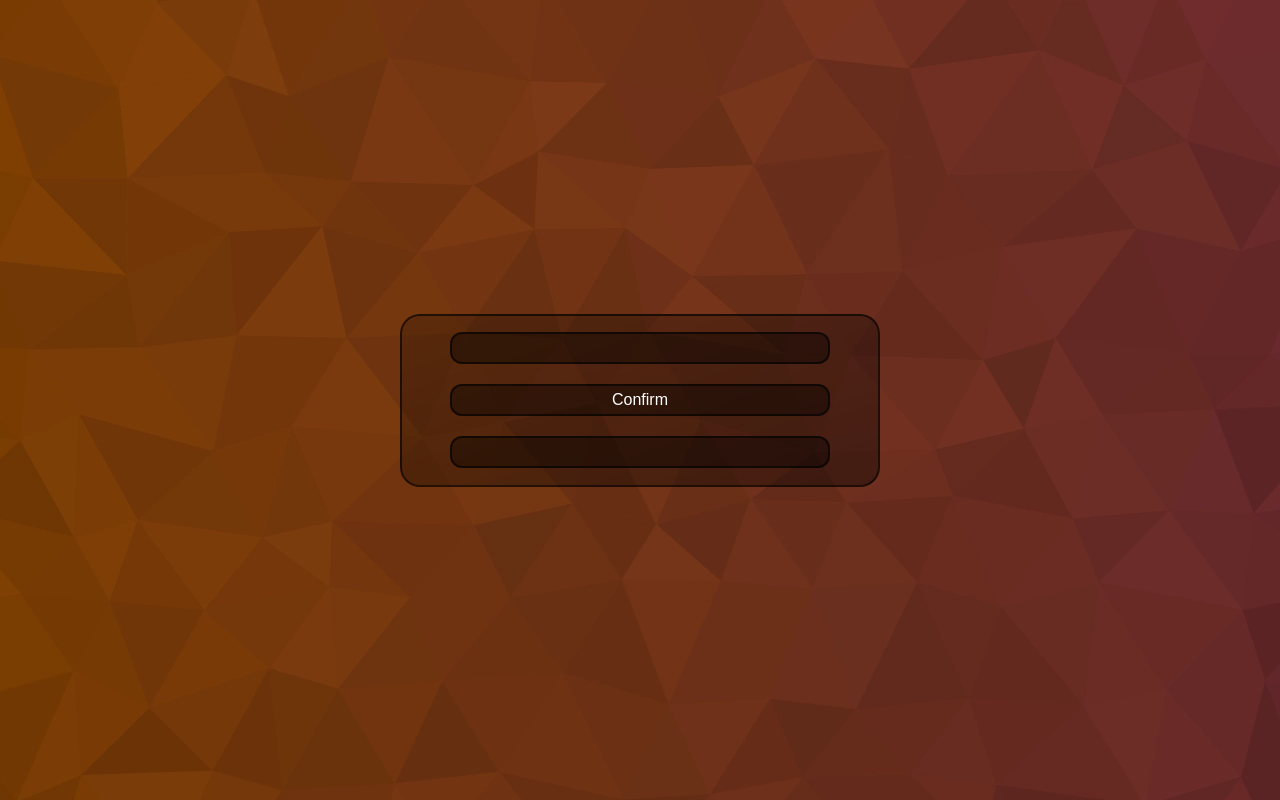
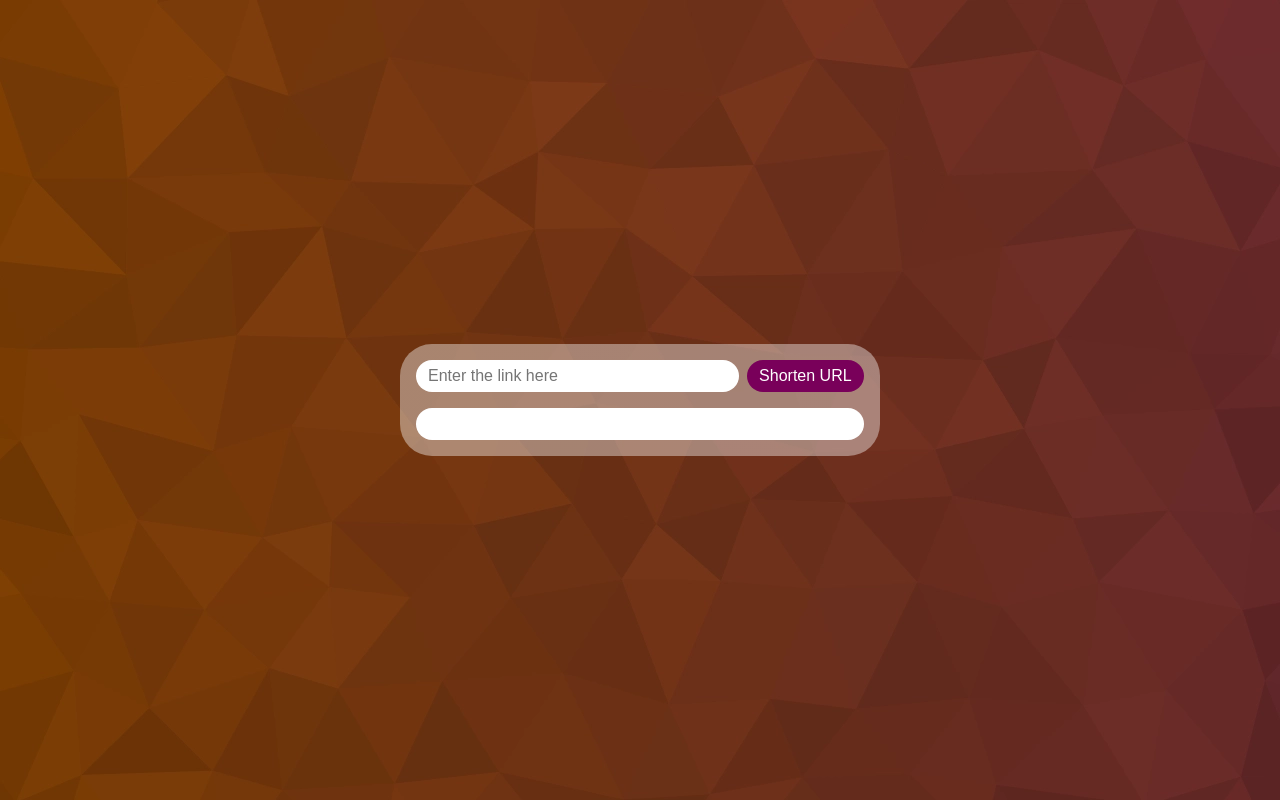
Before and after one commit to StingrayFG/usfe, an Angular app: page / in a window 1280 px wide. Built offline with nearby package versions, Linux system fonts and the light colour scheme.

Commit message:
Update home page styling

```diff
--- a/src/app/homePage/homePage.component.html
+++ b/src/app/homePage/homePage.component.html
@@ -1,7 +1,13 @@
 <div class='div-full'>
   <div class='div-central'>
-    <input class='link-input' type='text' [formControl]='originalLinkControl'>
-    <button class='confirm-button' (click)='createRecord()'>Confirm</button>
-    <button class='link-output'>{{newLink}}</button>
+    <div class='div-input'>
+      <input class='input-link font-default' placeholder='Enter the link here' type='text' [formControl]='originalLinkControl'>
+      <button class='button-confirm' (click)='createRecord()'>Shorten URL</button>
+    </div>
+
+    <button class='div-output'>
+      <div class='div-link font-default'>{{newLink}}</div>
+    </button>
+
   </div>
 </div>
--- a/src/app/homePage/homePage.component.scss
+++ b/src/app/homePage/homePage.component.scss
@@ -1,5 +1,12 @@
 * {
   box-sizing: border-box;
+}
+
+.font-default {
+  color: rgb(0, 0, 0);
+  font-size: 16px;
+  font-family: Arial;
+  font-weight: 500;
 }
 
 .div-full {
@@ -13,26 +20,43 @@
   width: 480px;
   padding-top: 16px;
   padding-bottom: 16px;
-  padding-left: 48px;
-  padding-right: 48px;
+  padding-left: 16px;
+  padding-right: 16px;
 
-  background-image: linear-gradient(to bottom right, rgba(0, 0, 0, 0.2), rgba(0, 0, 0, 0.4));
+  background-image: linear-gradient(to bottom right, rgba(255, 255, 255, 0.4), rgba(255, 255, 255, 0.4));
 
-  border: solid rgba(0, 0, 0, 0.6) 2px;
-  border-radius: 20px;
+  border: solid 0px;
+  border-radius: 32px;
 
   place-self: center;
 }
 
-.link-input {
+.div-input {
+  width: 100%;
+
+  display: flex;
+}
+
+.input-link {
   width: 100%;
   height: 32px;
-  padding: 8px;
+  padding-left: 12px;
 
-  background-color: rgba(0, 0, 0, 0.4);
+  background-color: rgb(255, 255, 255);
 
-  border: solid rgba(0, 0, 0, 0.6) 2px;
-  border-radius: 12px;
+  border: solid 0px;
+  border-radius: 16px;
+}
+
+.button-confirm {
+  width: 160px;
+  height: 32px;
+  margin-left: 8px;
+
+  background-color: rgb(121, 0, 90);
+
+  border: solid 0px;
+  border-radius: 16px;
 
   color: white;
   font-size: 16px;
@@ -40,44 +64,26 @@
   font-weight: 500;
 }
 
-.confirm-button {
+.button-confirm:hover {
+  background-color: rgb(90, 0, 83)
+}
+
+.div-output {
   width: 100%;
   height: 32px;
-  margin-top: 20px;
+  margin-top: 16px;
 
-  background-color: rgba(0, 0, 0, 0.4);
+  background-color: rgb(255, 255, 255);
 
-  border: solid rgba(0, 0, 0, 0.6) 2px;
-  border-radius: 12px;
+  border: solid 0px;
+  border-radius: 16px;
 
-  color: white;
-  font-size: 16px;
-  font-family: Arial;
-  font-weight: 500;
+  display: grid;
 }
 
-.confirm-button:hover {
-  background-color: rgba(0, 0, 0, 0.6);
+.div-link {
+  place-self: center;
+
+  transition-property: all;
+  transition-duration: 500ms;
 }
-
-.link-output {
-  width: 100%;
-  height: 32px;
-  margin-top: 20px;
-
-  background-color: rgba(0, 0, 0, 0.4);
-
-  border: solid rgba(0, 0, 0, 0.6) 2px;
-  border-radius: 12px;
-
-  color: white;
-  font-size: 16px;
-  font-family: Arial;
-  font-weight: 500;
-
-  user-select: text;
-}
-
-.link-output:hover {
-  background-color: rgba(0, 0, 0, 0.6);
-}
```
